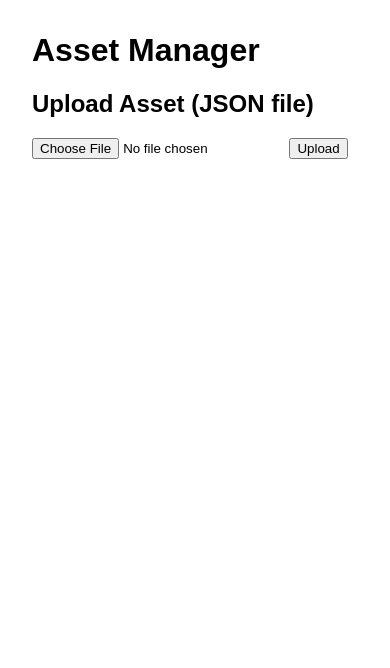
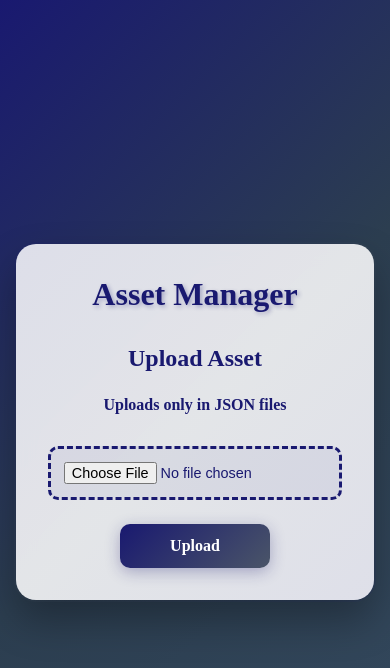
Before and after one commit to Tuhafeni-Jason/System-Design, a plain HTML site: page DSA_Assignment/Restful_API/index.html in a window 390 px wide. Drawn offline with Linux system fonts and the light colour scheme.

Commit message:
Add modern UI with midnight blue theme and center layout
- Added comprehensive CSS styling with midnight blue and white color scheme
- Implemented centered layout using flexbox
- Added modern UI elements with gradients, shadows, and animations
- Overrode inline styles with external CSS
- Updated HTML structure with container div and CSS link
- Enhanced form styling with hover effects and responsive design

```diff
--- a/DSA_Assignment/Restful_API/index.html
+++ b/DSA_Assignment/Restful_API/index.html
@@ -3,14 +3,18 @@
 <head>
   <meta charset="UTF-8">
   <title>NUST Asset Manager</title>
+  <link rel="stylesheet" href="style.css">
 </head>
-<body style="font-family: Arial, sans-serif; margin: 2rem;">
-  <h1>Asset Manager</h1>
+<body>
+  <div class="container">
+    <h1>Asset Manager</h1>
 
-  <h2>Upload Asset (JSON file)</h2>
-  <form action="/upload" method="post" enctype="multipart/form-data">
-    <input type="file" name="file" accept=".json" required />
-    <button type="submit">Upload</button>
-  </form>
+    <h2>Upload Asset</h2>
+    <h4>Uploads only in JSON files</h4>
+    <form action="/upload" method="post" enctype="multipart/form-data">
+      <input type="file" name="file" accept=".json" required />
+      <button type="submit">Upload</button>
+    </form>
+  </div>
 </body>
 </html>
--- /dev/null
+++ b/DSA_Assignment/Restful_API/style.css
@@ -0,0 +1,166 @@
+/* Reset and base styles */
+* {
+  margin: 0;
+  padding: 0;
+  box-sizing: border-box;
+}
+
+body {
+  font-family: 'false';
+  margin: 0 !important;
+  padding: 2rem !important;
+  background: linear-gradient(135deg, #191970 0%, #2c3e50 50%, #34495e 100%);
+  color: #ffffff;
+  min-height: 100vh;
+  display: flex;
+  flex-direction: column;
+  align-items: center;
+  justify-content: center;
+}
+
+/* Container for centering content */
+.container {
+  background: rgba(255, 255, 255, 0.95);
+  color: #191970;
+  padding: 3rem;
+  border-radius: 20px;
+  box-shadow: 0 20px 40px rgba(0, 0, 0, 0.3);
+  max-width: 600px;
+  width: 100%;
+  text-align: center;
+  backdrop-filter: blur(10px);
+}
+
+/* Heading styles */
+h1 {
+  color: #191970 !important;
+  font-size: 2.5rem !important;
+  margin-bottom: 2rem !important;
+  font-weight: 700;
+  text-shadow: 2px 2px 4px rgba(25, 25, 112, 0.3);
+}
+
+h2 {
+  color: #191970 !important;
+  font-size: 1.8rem !important;
+  margin-bottom: 1.5rem !important;
+  font-weight: 600;
+}
+
+/* Form styling */
+form {
+  display: flex !important;
+  flex-direction: column !important;
+  align-items: center !important;
+  gap: 1.5rem !important;
+  margin-top: 2rem !important;
+}
+
+/* File input styling */
+input[type="file"] {
+  padding: 1rem !important;
+  border: 3px dashed #191970 !important;
+  border-radius: 10px !important;
+  background: rgba(25, 25, 112, 0.05) !important;
+  color: #191970 !important;
+  font-size: 1rem !important;
+  cursor: pointer !important;
+  transition: all 0.3s ease !important;
+  width: 100% !important;
+  max-width: 400px !important;
+}
+
+input[type="file"]:hover {
+  border-color: #4a5568 !important;
+  background: rgba(25, 25, 112, 0.1) !important;
+  transform: translateY(-2px) !important;
+}
+
+input[type="file"]:focus {
+  outline: none !important;
+  border-color: #191970 !important;
+  box-shadow: 0 0 0 3px rgba(25, 25, 112, 0.2) !important;
+}
+
+/* Button styling */
+button {
+  background: linear-gradient(135deg, #191970 0%, #4a5568 100%) !important;
+  color: white !important;
+  border: none !important;
+  padding: 1rem 2rem !important;
+  border-radius: 10px !important;
+  font-size: 1.1rem !important;
+  font-weight: 600 !important;
+  cursor: pointer !important;
+  transition: all 0.3s ease !important;
+  box-shadow: 0 4px 15px rgba(25, 25, 112, 0.3) !important;
+  min-width: 150px !important;
+  font-family: 'false';
+}
+
+button:hover {
+  background: linear-gradient(135deg, #4a5568 0%, #191970 100%) !important;
+  transform: translateY(-3px) !important;
+  box-shadow: 0 6px 20px rgba(25, 25, 112, 0.4) !important;
+}
+
+button:active {
+  transform: translateY(-1px) !important;
+  box-shadow: 0 2px 10px rgba(25, 25, 112, 0.3) !important;
+}
+
+/* Responsive design */
+@media (max-width: 768px) {
+  body {
+    padding: 1rem !important;
+  }
+
+  .container {
+    padding: 2rem !important;
+    margin: 1rem !important;
+  }
+
+  h1 {
+    font-size: 2rem !important;
+  }
+
+  h2 {
+    font-size: 1.5rem !important;
+  }
+
+  input[type="file"] {
+    padding: 0.8rem !important;
+    font-size: 0.9rem !important;
+  }
+
+  button {
+    padding: 0.8rem 1.5rem !important;
+    font-size: 1rem !important;
+  }
+}
+
+/* Additional decorative elements */
+.container::before {
+  content: '';
+  position: absolute;
+  top: -2px;
+  left: -2px;
+  right: -2px;
+  bottom: -2px;
+  background: linear-gradient(135deg, #191970, #4a5568, #191970);
+  border-radius: 22px;
+  z-index: -1;
+  opacity: 0.1;
+}
+
+/* Smooth animations */
+* {
+  transition: all 0.3s ease !important;
+}
+
+/* Focus styles for accessibility */
+input:focus,
+button:focus {
+  outline: 2px solid #191970 !important;
+  outline-offset: 2px !important;
+}
```
